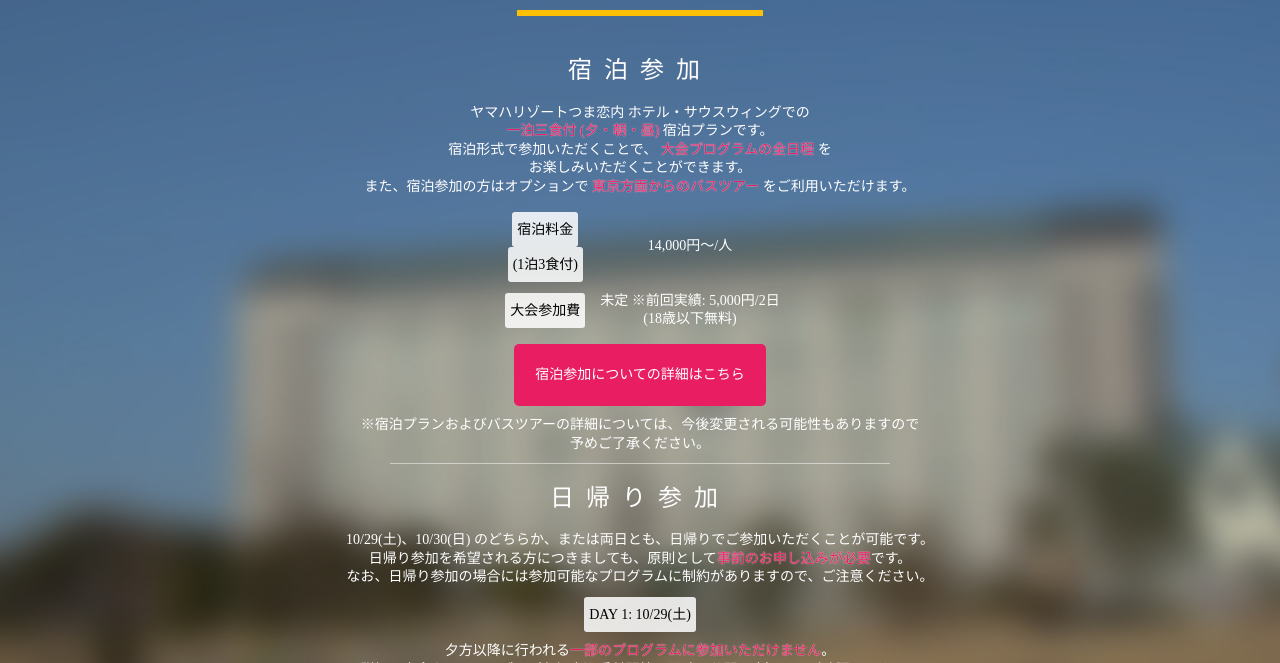
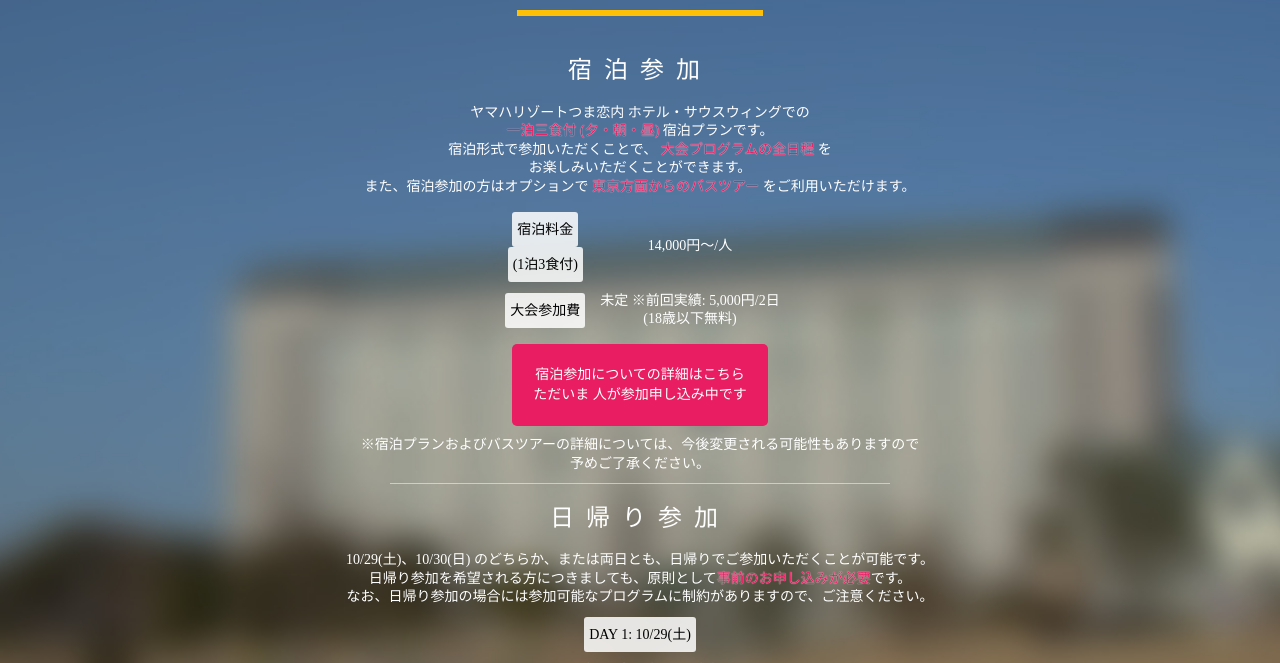
Before and after one commit to keisei1092/vocacon.net, a PHP site: page /2016/guides.php in a window 1280 px wide. Shown: the part 607-1270 px from the top of the page. Run offline with PHP 8.4, Linux system fonts and the light colour scheme; data that the repository does not hold is empty; some web fonts are replaced.

Commit message:
display guest counts

```diff
--- a/2016/guides.php
+++ b/2016/guides.php
@@ -122,7 +122,8 @@
         </table>
         <p class="guide__text-normal bold">
           <a href="#2days" class="btn btn-light">
-            宿泊参加についての詳細はこちら
+            宿泊参加についての詳細はこちら<br>
+            ただいま <b><?php echo(file_get_contents("http://vocacon.net/2016/counter/counter.php?method=echo&type=stay")); ?></b> 人が参加申し込み中です
           </a>
         </p>
         <p class="guide__text-normal">
@@ -322,6 +323,10 @@
             <p class="guide__text-normal">
               <span class="box">バスツアー利用料金</span> 7,500円/人
             </p>
+            <p class="guide__text-normal">
+              ただいま <b><?php echo(file_get_contents("http://vocacon.net/2016/counter/counter.php?method=echo&type=bustour")); ?></b> 人がバスツアー参加申し込み中です
+            </p>
+
             <div class="col-lg-12 text-center">
               <a href="#" class="btn btn-lg btn-light">
                 宿泊参加申込みフォーム<br>
```
